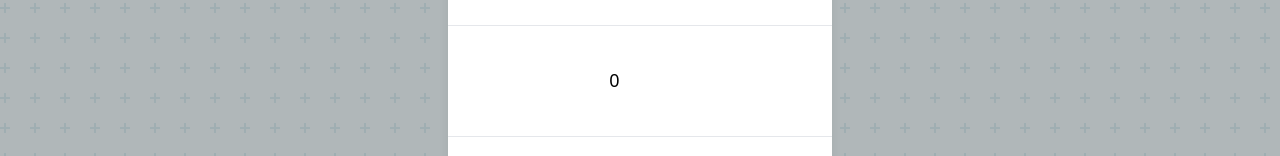
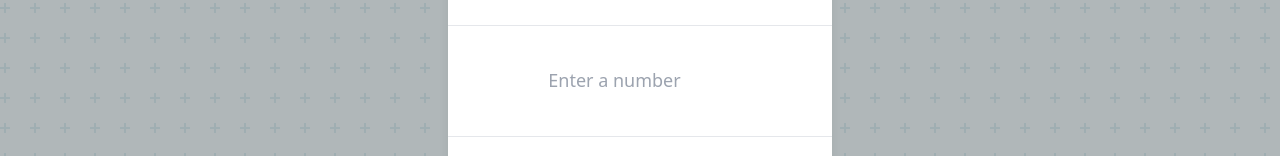
Before and after one commit to JackTrimboli/LinkedVisualizer, a React (Create React App) app: page / in a window 1280 px wide. Both pictures are taken after a click on the button "Remove Node". Shown: the part 327-483 px from the top of the page. Built offline with nearby package versions, Linux system fonts and the light colour scheme.

Commit message:
organizational changes

```diff
--- a/src/components/Main.jsx
+++ b/src/components/Main.jsx
@@ -3,11 +3,11 @@ import Select from "react-select";
 import Linkedlist from "./Linkedlist";
 import Bst from "./Bst";
 import Heap from "./Heap";
-import Node from "./Node"
+
 
 function Main(props) {
   const [structure, setStructure] = useState(null)
-  const [list, setList] = useState([<Node value={3}/>])
+  const [list, setList] = useState([])
   const [label, setLabel] = useState("")
   const [showAddModal, setShowAddModal] = useState(false);
   const [showRemoveModal, setShowRemoveModal] = useState(false);
@@ -49,27 +49,28 @@ function Main(props) {
   function handleAddNode(){
     if(structure){
       setShowAddModal(false);
-      const newList = [...list, <Node value={addModalData}/>];
+      const newList = [...list, addModalData];
       setList(newList);
-      console.log("Node of value " + addModalData + " added to list")
-      setAddModalData(null);
+      console.log("Node of value " + addModalData + " added to list");
+      console.log("current list: " + newList.toString());
     }else
       console.log("you must choose a structure first!")
+    setAddModalData(null);
   }
   function handleRemoveNode(){
     if(structure){
-      setShowRemoveModal(false)
-      const index = list.indexOf(1);
+      setShowRemoveModal(false);
+      const index = list.indexOf(removeModalData);
       if (index > -1) {
         const removed = list.splice(index, 1); //removes one element at the index of val
         setList(removed);
-        console.log("Node of value " + removeModalData + " removed from list")
+        console.log("Successfully removed node of value: " + removeModalData);
       }else{
         console.log("No node exists with the provided value: " + removeModalData);
       }
-      setRemoveModalData(null);
     }else
       console.log("you must choose a structure first!")
+    setRemoveModalData(null);
   }
   function openAddModal(){
     setShowAddModal(true);
@@ -120,7 +121,7 @@ function Main(props) {
                 </div>
                 {/*body*/}
                 <div className="relative p-6 flex-auto items-center">
-                  <input type="number" placeholder="Enter a number" className="my-4 ml-5 text-blueGray-500 text-lg leading-relaxed text-center" value={addModalData? addModalData : 0} onChange={e => setAddModalData(e.target.value)}/>
+                  <input type="number" placeholder="Enter a number" className="my-4 ml-5 text-blueGray-500 text-lg leading-relaxed text-center"  onChange={e => setAddModalData(e.target.value)}/>
                 </div>
                 {/*footer*/}
                 <div className="flex items-center justify-end p-6 border-t border-solid border-blueGray-200 rounded-b">
@@ -169,7 +170,7 @@ function Main(props) {
                 </div>
                 {/*body*/}
                 <div className="relative p-6 flex-auto items-center">
-                  <input type="number" placeholder="Enter a number" className="my-4 ml-5 text-blueGray-500 text-lg leading-relaxed text-center" value={removeModalData? removeModalData : 0} onChange={e => setRemoveModalData(e.target.value)}/>
+                  <input type="number" placeholder="Enter a number" className="my-4 ml-5 text-blueGray-500 text-lg leading-relaxed text-center"  onChange={e => setRemoveModalData(e.target.value)}/>
                 </div>
                 {/*footer*/}
                 <div className="flex items-center justify-end p-6 border-t border-solid border-blueGray-200 rounded-b">
```
